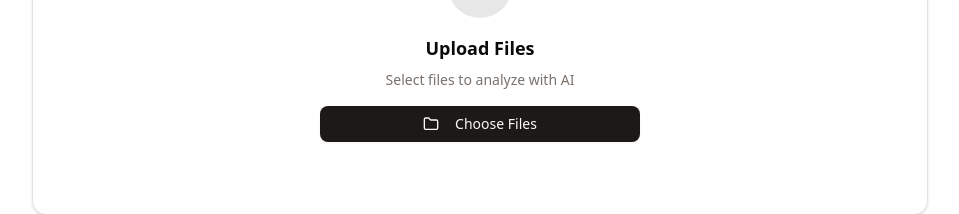
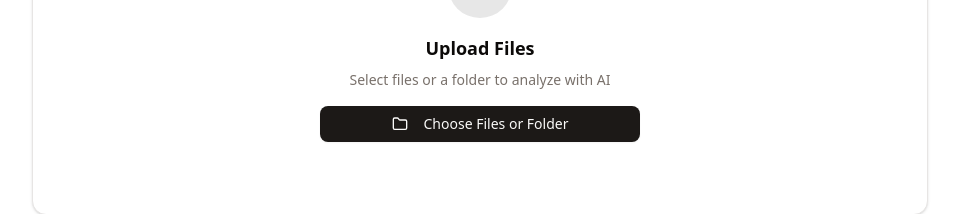
Before and after one commit to marawangamal/legal-lens, a Next.js app: page / in a window 1280 px wide. Shown: the part 267-481 px from the top of the page, without its empty margins (160-1119 px from the left). Built offline with nearby package versions, Linux system fonts and the light colour scheme.

Commit message:
Bugfix: allow upload folder

```diff
--- a/src/components/FileUpload.tsx
+++ b/src/components/FileUpload.tsx
@@ -8,6 +8,12 @@ import { Upload, Folder } from 'lucide-react';
 interface FileUploadProps {
   onUpload: (files: FileList) => void;
   isLoading?: boolean;
+}
+
+interface DirectoryInputProps
+  extends React.InputHTMLAttributes<HTMLInputElement> {
+  webkitdirectory?: string;
+  directory?: string;
 }
 
 export const FileUpload = ({ onUpload, isLoading }: FileUploadProps) => {
@@ -37,7 +43,7 @@ export const FileUpload = ({ onUpload, isLoading }: FileUploadProps) => {
           <div className="space-y-2">
             <h3 className="text-lg font-semibold">Upload Files</h3>
             <p className="text-sm text-muted-foreground">
-              Select files to analyze with AI
+              Select files or a folder to analyze with AI
             </p>
           </div>
 
@@ -47,16 +53,19 @@ export const FileUpload = ({ onUpload, isLoading }: FileUploadProps) => {
             className="w-full max-w-xs"
           >
             <Folder className="h-4 w-4 mr-2" />
-            {isLoading ? 'Processing...' : 'Choose Files'}
+            {isLoading ? 'Processing...' : 'Choose Files or Folder'}
           </Button>
 
           <input
             ref={inputRef}
             type="file"
             multiple
+            webkitdirectory=""
+            directory=""
             onChange={handleFileSelect}
             className="hidden"
             accept="image/*,.pdf,.txt,.md"
+            {...({} as DirectoryInputProps)}
           />
         </div>
       </CardContent>
```
